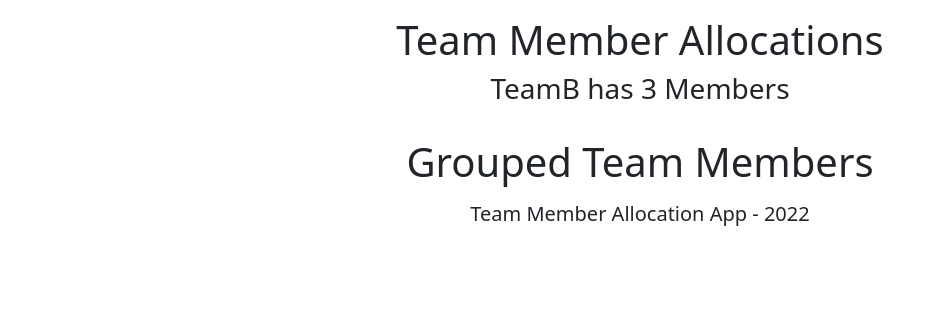
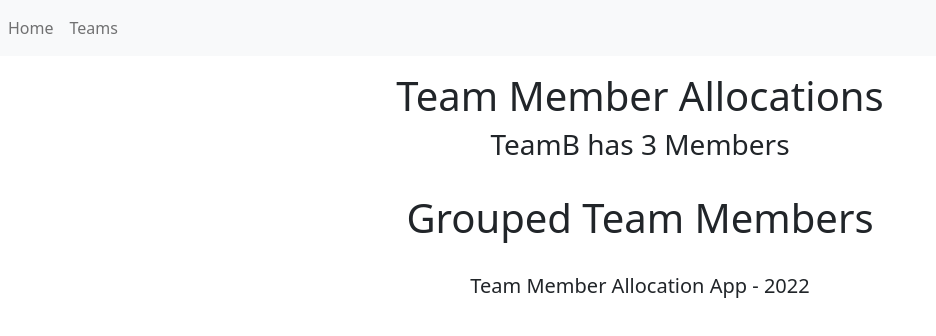
Before and after one commit to rsmacias/team-member-allocation-app, a React (Create React App) app: page /GroupedTeamMembers in a window 1280 px wide. Shown: the top 336 px of the page, without its empty margins (0-936 px from the left). Built offline with nearby package versions, Linux system fonts and the light colour scheme.

Commit message:
Refinment of the routing by including a navigation component Nav

```diff
--- a/src/App.jsx
+++ b/src/App.jsx
@@ -4,6 +4,7 @@
 import Employees from './Employees';
 import Footer from './Footer';
 import GroupedTeamMembers from './GroupedTeamMembers';
+import Nav from './Nav';
 
 import { useState, useEffect } from 'react';
 import { BrowserRouter as Router, Route, Routes } from 'react-router-dom';
@@ -46,6 +47,7 @@
   return (
     <div>
       <Router>
+        <Nav/>
         <Header
           selectedTeam={selectedTeam}
           teamMemberCount={employees.filter((employee) => employee.teamName === selectedTeam).length}/>
--- a/src/GroupedTeamMembers.jsx
+++ b/src/GroupedTeamMembers.jsx
@@ -1,7 +1,11 @@
 const GroupedTeamMembers = () => {
     return (
-        <main>
-            <h1>Grouped Team Members</h1>
+        <main className="container">
+            <div className="row justify-content-center mt-3 mb-4">
+                <div className="col-8">
+                    <h1>Grouped Team Members</h1>
+                </div>
+            </div>
         </main>
     );
 }
--- /dev/null
+++ b/src/Nav.jsx
@@ -0,0 +1,18 @@
+import { Link } from "react-router-dom";
+
+const Nav = () => {
+    return (
+        <nav className="navbar navbar-expand-lg navbar-light bg-light">
+            <ul className="navbar-nav me-auto mb-2 mb-lg-0">
+                <li className="nav-item">
+                    <Link className="nav-link" to="/">Home</Link>
+                </li>
+                <li className="nav-item">
+                    <Link className="nav-link" to="/GroupedTeamMembers">Teams</Link>
+                </li>
+            </ul>
+        </nav>
+    )
+}
+
+export default Nav;
```
